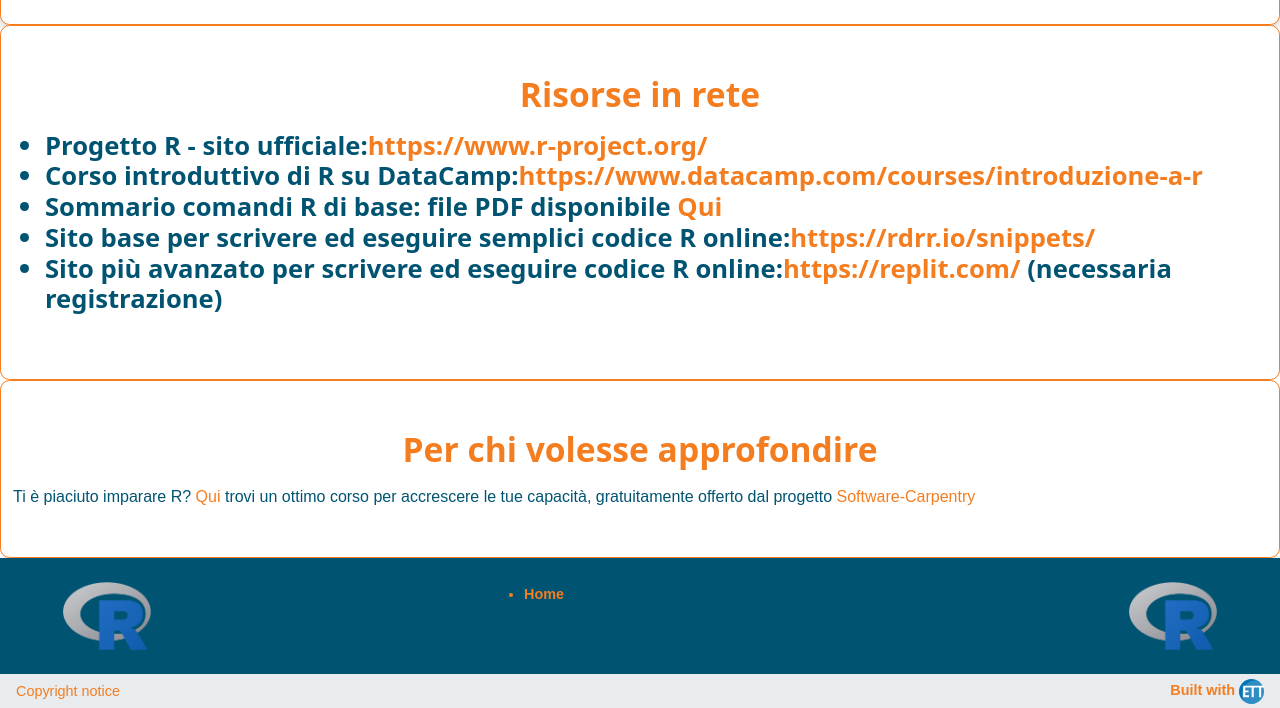
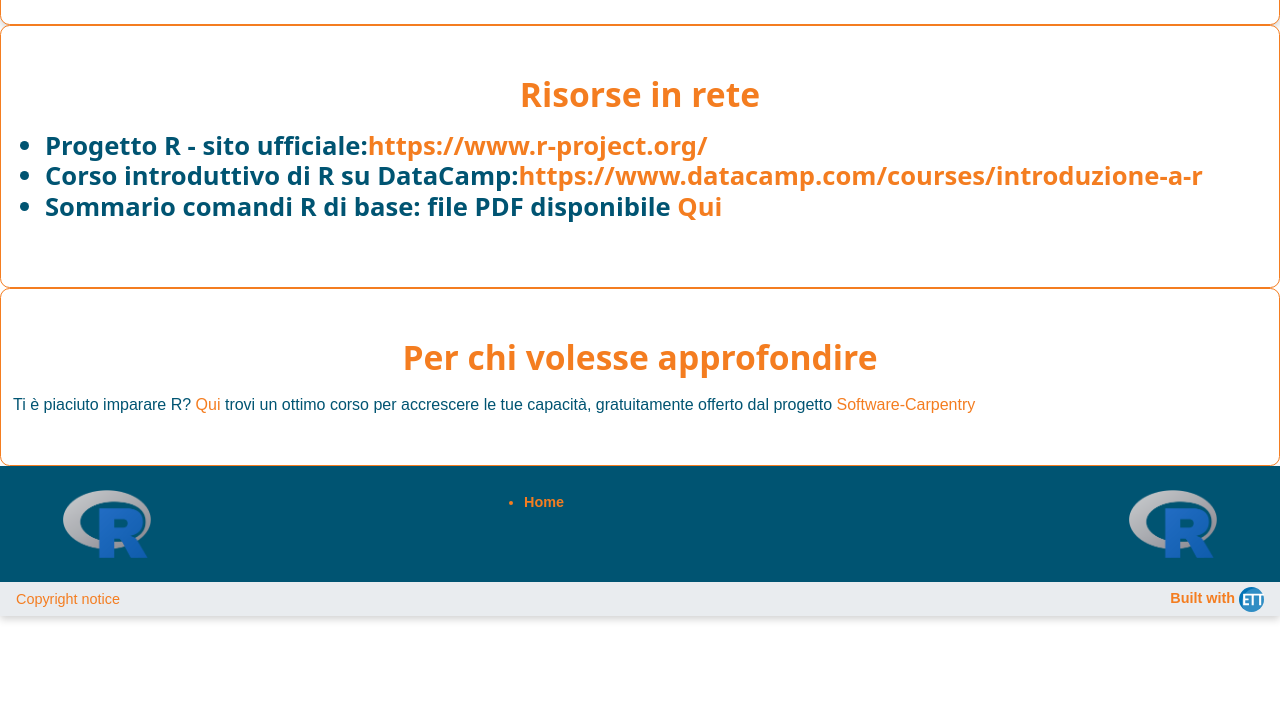
Before and after one commit to maghetta/Corso-R-livello-base__BBC, a Jekyll site: the page built from index.html, in a window 1280 px wide and 900 px high, scrolled down 1475 px, cut to the strip 192-900 px from the top of the window. Built offline with Jekyll 4.4.1, drawn with Linux system fonts in a browser that asks for light colours.

Commit message:
Update index.html
tolti link a snippet

```diff
--- a/index.html
+++ b/index.html
@@ -89,9 +89,6 @@ layout: none
     <li>Progetto R - sito ufficiale:<a href="https://www.r-project.org/">https://www.r-project.org/</a></li>
     <li>Corso introduttivo di R su DataCamp:<a href="https://www.datacamp.com/courses/introduzione-a-r">https://www.datacamp.com/courses/introduzione-a-r</a></li>
     <li>Sommario comandi R di base: file PDF disponibile <a href="https://www.google.com/url?sa=t&rct=j&q=&esrc=s&source=web&cd=&ved=2ahUKEwjOy67EkJnuAhWF3oUKHa7ABUUQFjABegQIARAC&url=https%3A%2F%2Frstudio.com%2Fwp-content%2Fuploads%2F2016%2F10%2Fr-cheat-sheet-3.pdf&usg=AOvVaw10B3xBcbg89cdjKJafkuMg">Qui</a></li>
-    <li>Sito base per scrivere ed eseguire semplici codice R online:<a href="https://rdrr.io/snippets/">https://rdrr.io/snippets/</a></li>
-    <li>Sito più avanzato per scrivere ed eseguire codice R online:<a href="https://replit.com/">https://replit.com/</a> (necessaria registrazione)</li>
-
 </ul>
 </h3>
                     </div>
```
